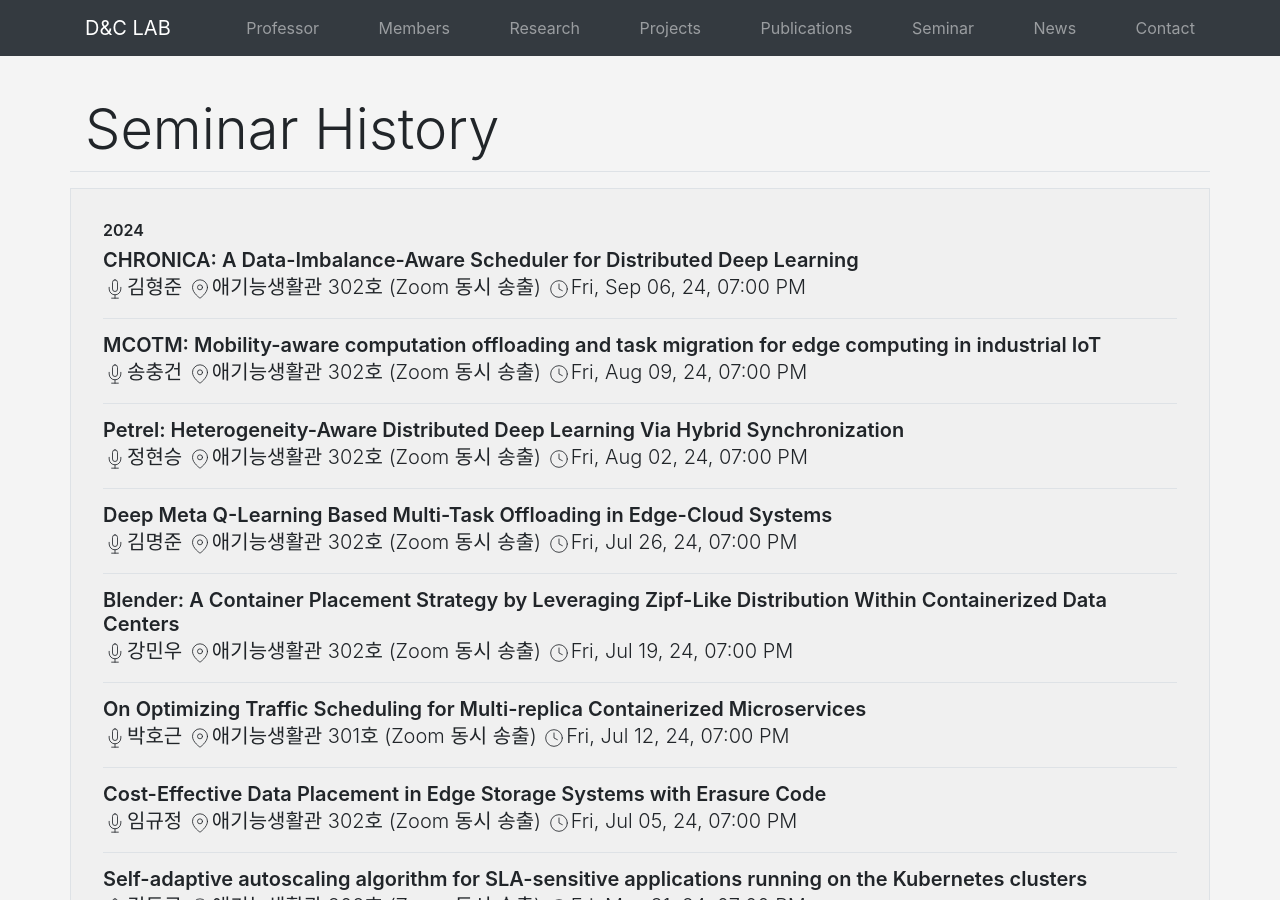
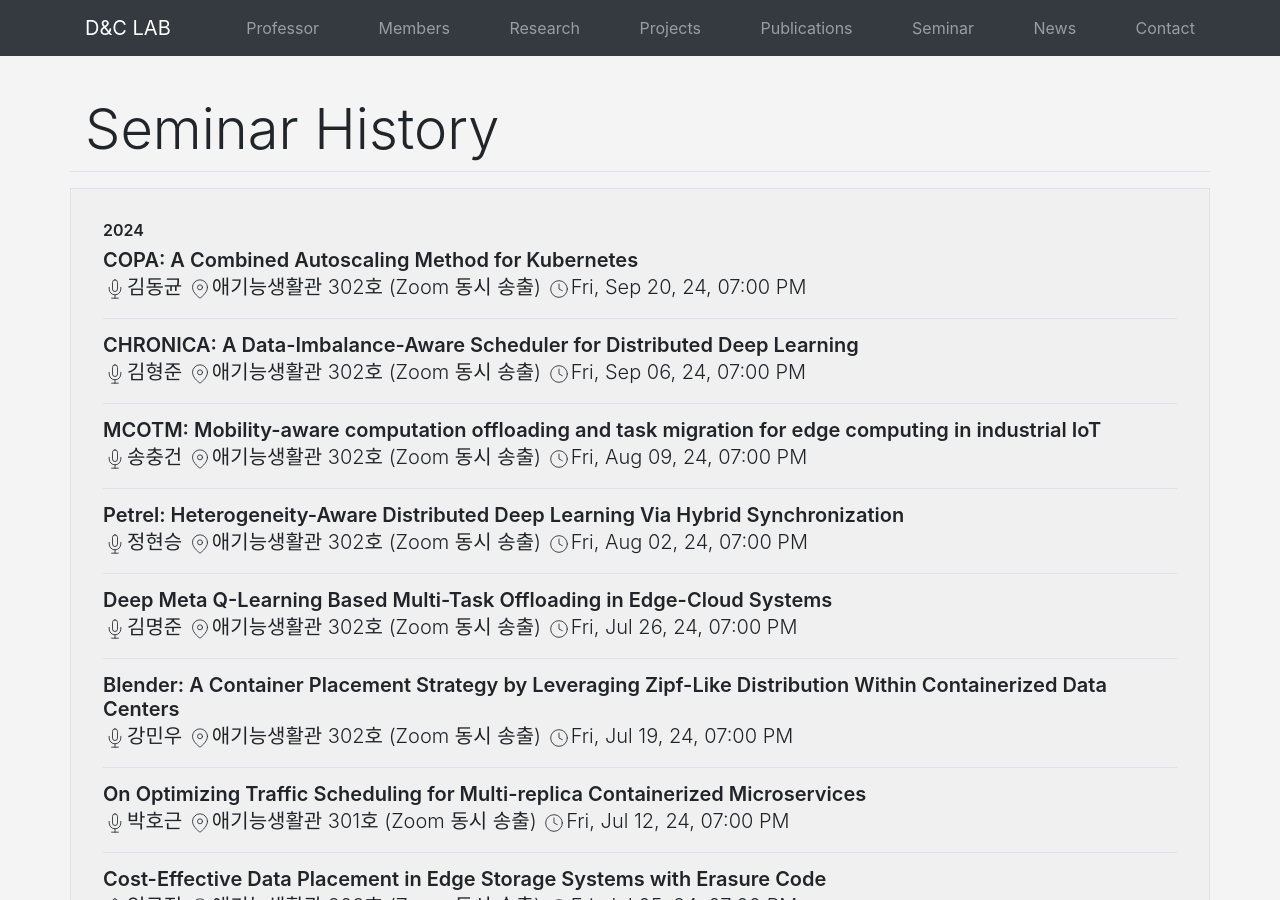
Before and after one commit to KU-Cloud/ku-cloud.github.io, a Jekyll site: the page built from seminar history.html, in a window 1280 px wide and 900 px high. Built offline with Jekyll 4.4.1, drawn with Linux system fonts in a browser that asks for light colours.

Commit message:
seminar update 240919

```diff
--- a/_data/seminars.yaml
+++ b/_data/seminars.yaml
@@ -1047,3 +1047,7 @@
   speacker: 김형준
   date: 2024-09-06T19:00:00.000+0900
   location: 애기능생활관 302호 (Zoom 동시 송출)
+- title: 'COPA: A Combined Autoscaling Method for Kubernetes'
+  speacker: 김동균
+  date: 2024-09-20T19:00:00.000+0900
+  location: 애기능생활관 302호 (Zoom 동시 송출)
```
